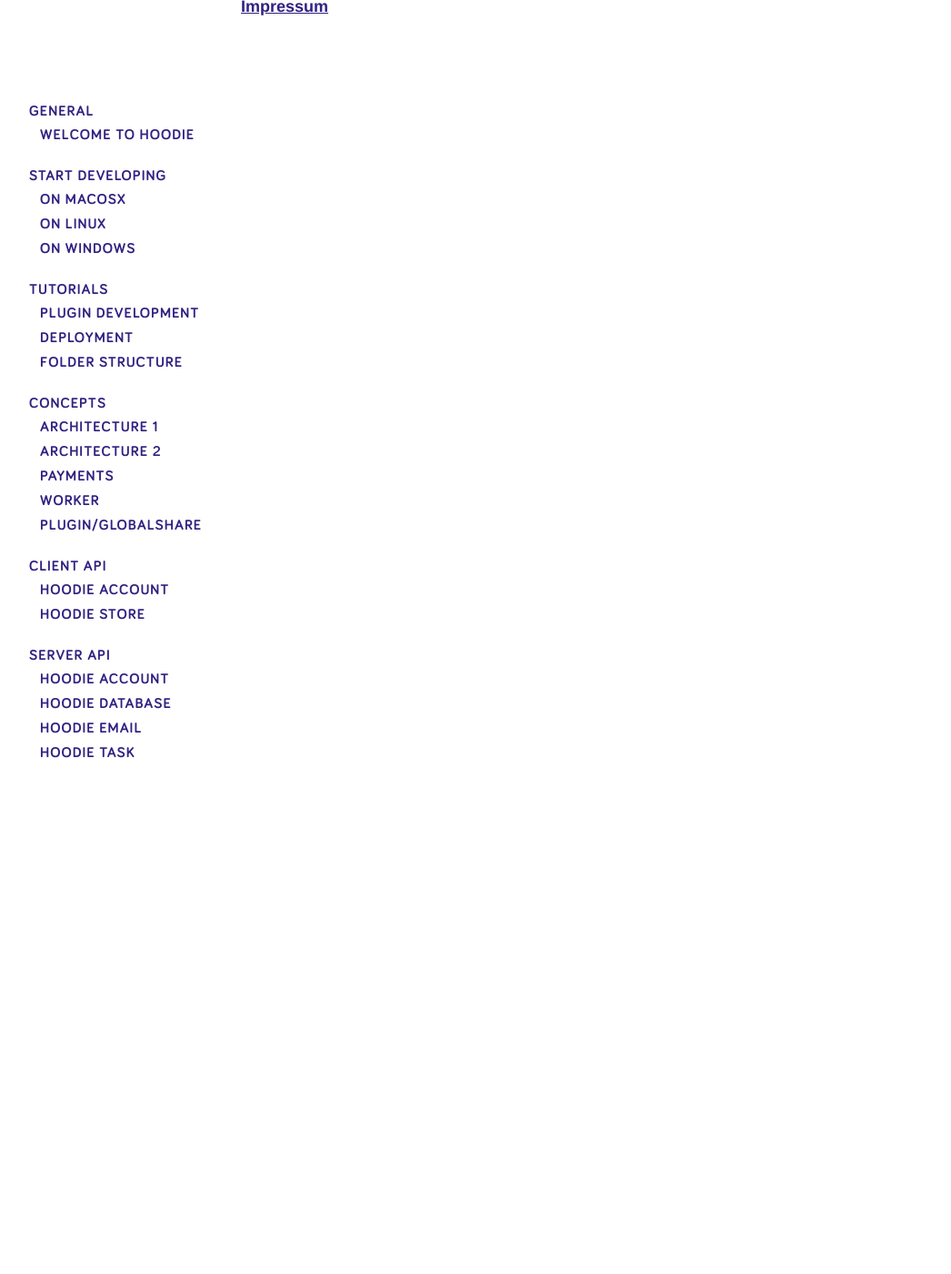
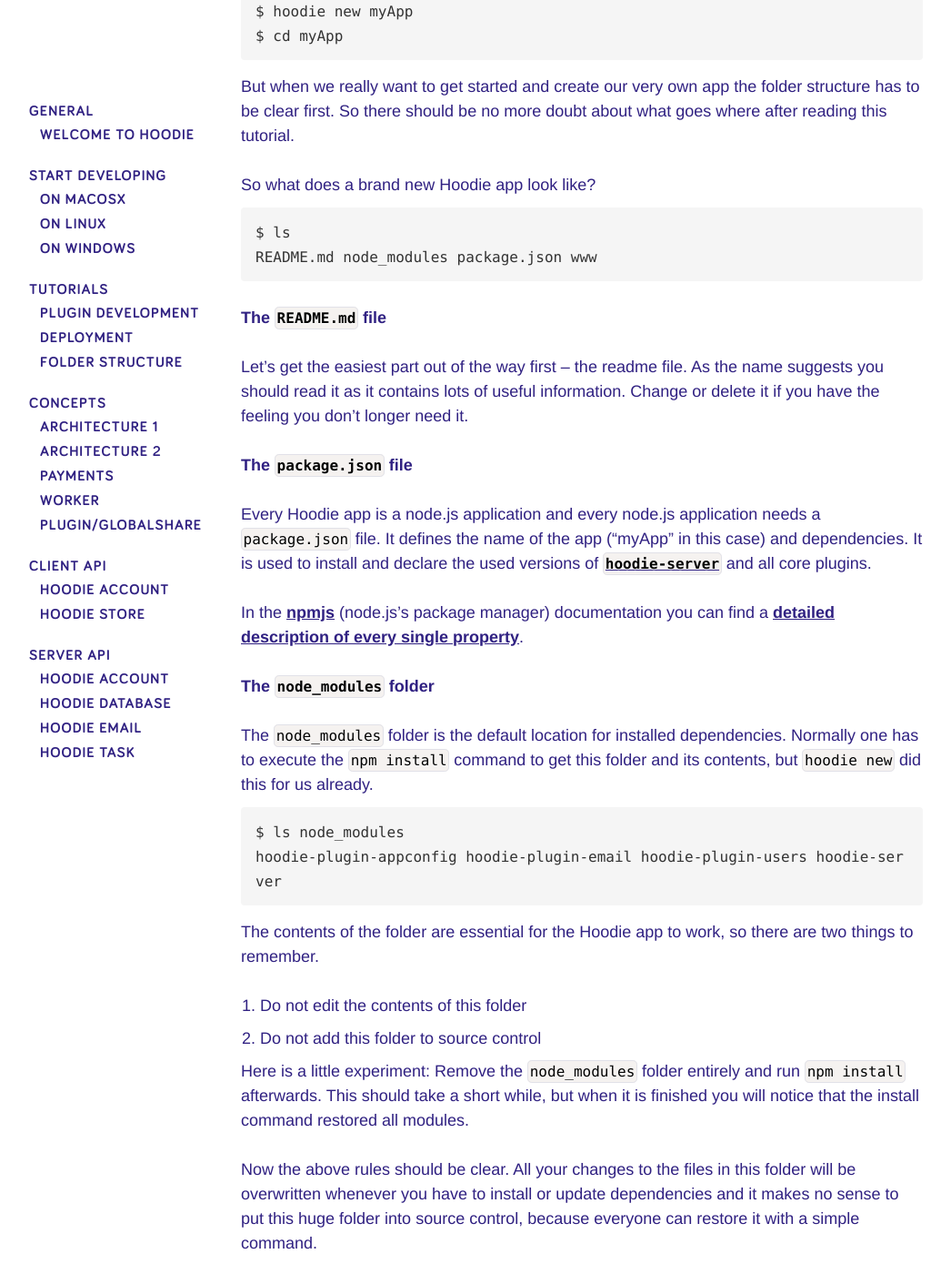
Before and after one commit to hoodiehq-archive/documentation, a Jekyll site: the page built from tutorials/folder-structure/index.md, in a window 1280 px wide and 1400 px high, scrolled down 270 px. Shown: the whole window at 91% size, without its empty margins (0-1046 px from the left). Built offline with Jekyll 4.4.1, drawn with Linux system fonts in a browser that asks for light colours; some of the changed text lies outside the part shown.

Commit message:
docs(tutorials): hoodie files and folder structure

````diff
--- a/tutorials/folder-structure/index.md
+++ b/tutorials/folder-structure/index.md
@@ -3,3 +3,60 @@ layout: layout
 ---
 
 # Folder Structure
+
+When using the [command line interface](https:/github.com/hoodiehq/hoodie-cli) to create a new Hoodie app everything one needs is automatically generated.
+
+```bash
+$ npm install -g hoodie-cli
+$ hoodie new myApp
+$ cd myApp
+```
+
+But when we really want to get started and create our very own app the folder structure has to be clear first. So there should be no more doubt about what goes where after reading this tutorial.
+
+So what does a brand new Hoodie app look like?
+
+```bash
+$ ls
+README.md node_modules package.json www
+```
+
+## The `README.md` file
+
+Let's get the easiest part out of the way first – the readme file.
+As the name suggests you should read it as it contains lots of useful information. Change or delete it if you have the feeling you don't longer need it.
+
+## The `package.json` file
+
+Every Hoodie app is a node.js application and every node.js application needs a `package.json` file. It defines the name of the app ("myApp" in this case) and dependencies. It is used to install and declare the used versions of [`hoodie-server`](https://github.com/hoodiehq/hoodie-server) and all core plugins.
+
+In the [npmjs](https://www.npmjs.org/) (node.js's package manager) documentation you can find a [detailed description of every single property](https://www.npmjs.org/doc/files/package.json.html).
+
+## The `node_modules` folder
+
+The `node_modules` folder is the default location for installed dependencies.
+Normally one has to execute the `npm install` command to get this folder and its contents, but `hoodie new` did this for us already.
+
+```bash
+$ ls node_modules
+hoodie-plugin-appconfig hoodie-plugin-email hoodie-plugin-users hoodie-server
+```
+
+The contents of the folder are essential for the Hoodie app to work, so there are two things to remember.
+
+1. Do not edit the contents of this folder
+2. Do not add this folder to source control
+
+Here is a little experiment: Remove the `node_modules` folder entirely and run `npm install` afterwards. This should take a short while, but when it is finished you will notice that the install command restored all modules.
+
+Now the above rules should be clear. All your changes to the files in this folder will be overwritten whenever you have to install or update dependencies and it makes no sense to put this huge folder into source control, because everyone can restore it with a simple command.
+
+## The `www` folder
+
+This is where the frontend app lives that is opened once you enter `hoodie start` in your terminal. Currently it contains the Hoodie ToDo-demo-application that is built upon [jQuery](http://jquery.com) and [Bootstrap](http://getbootstrap.com), but Hoodie itself is framework agnostic, so you can build whatever you want in here.
+
+You're probably wondering where the actual `hoodie.js` frontend library comes from. `hoodie-server` generates it for you on the fly. So you only have to add a script tag to your `index.html` file and you'll get the latest and greatest `hoodie.js` file, together with all the plugin code.
+
+```html
+<script src="/_api/_files/hoodie.js"></script>
+```
````
